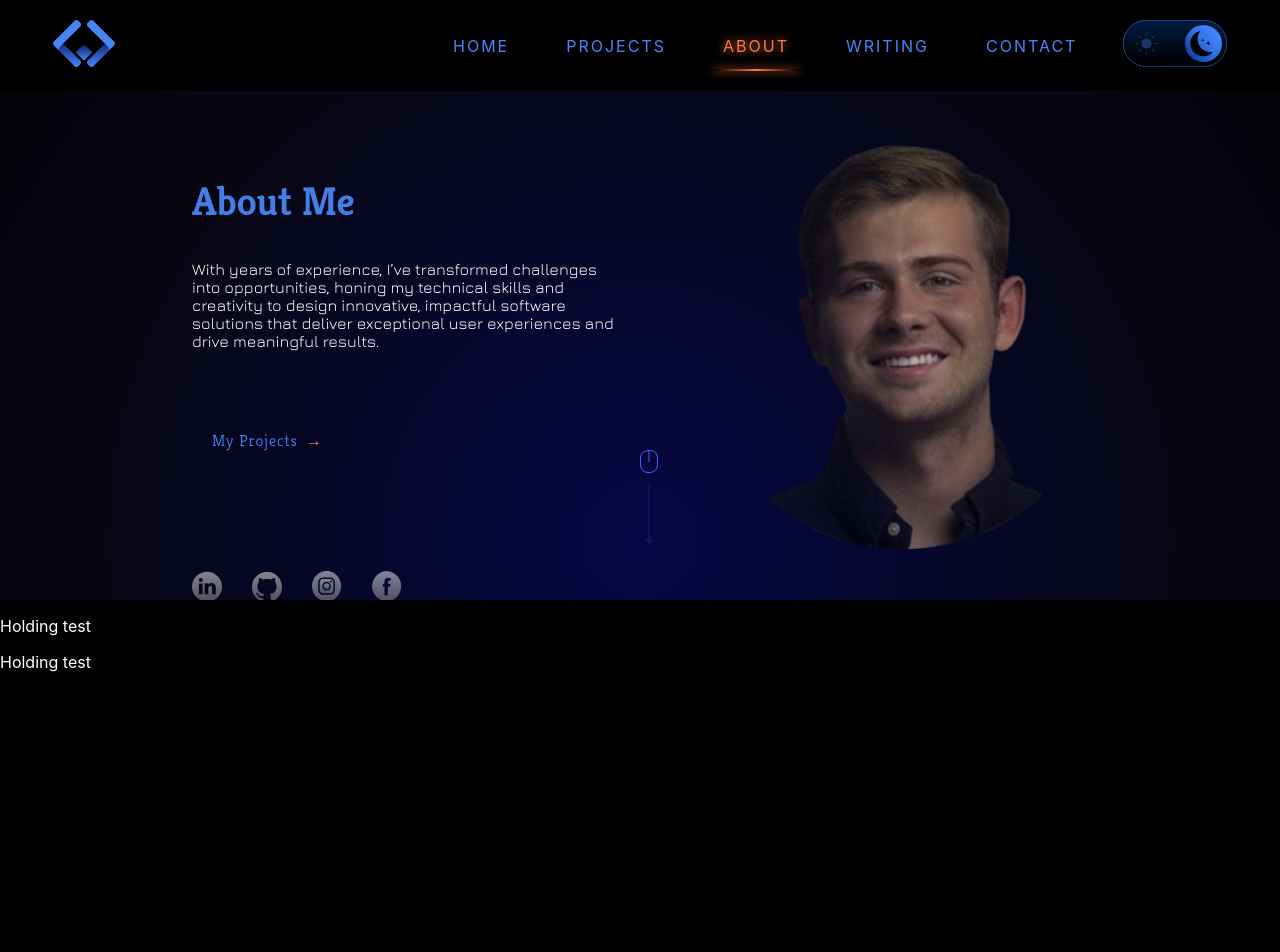
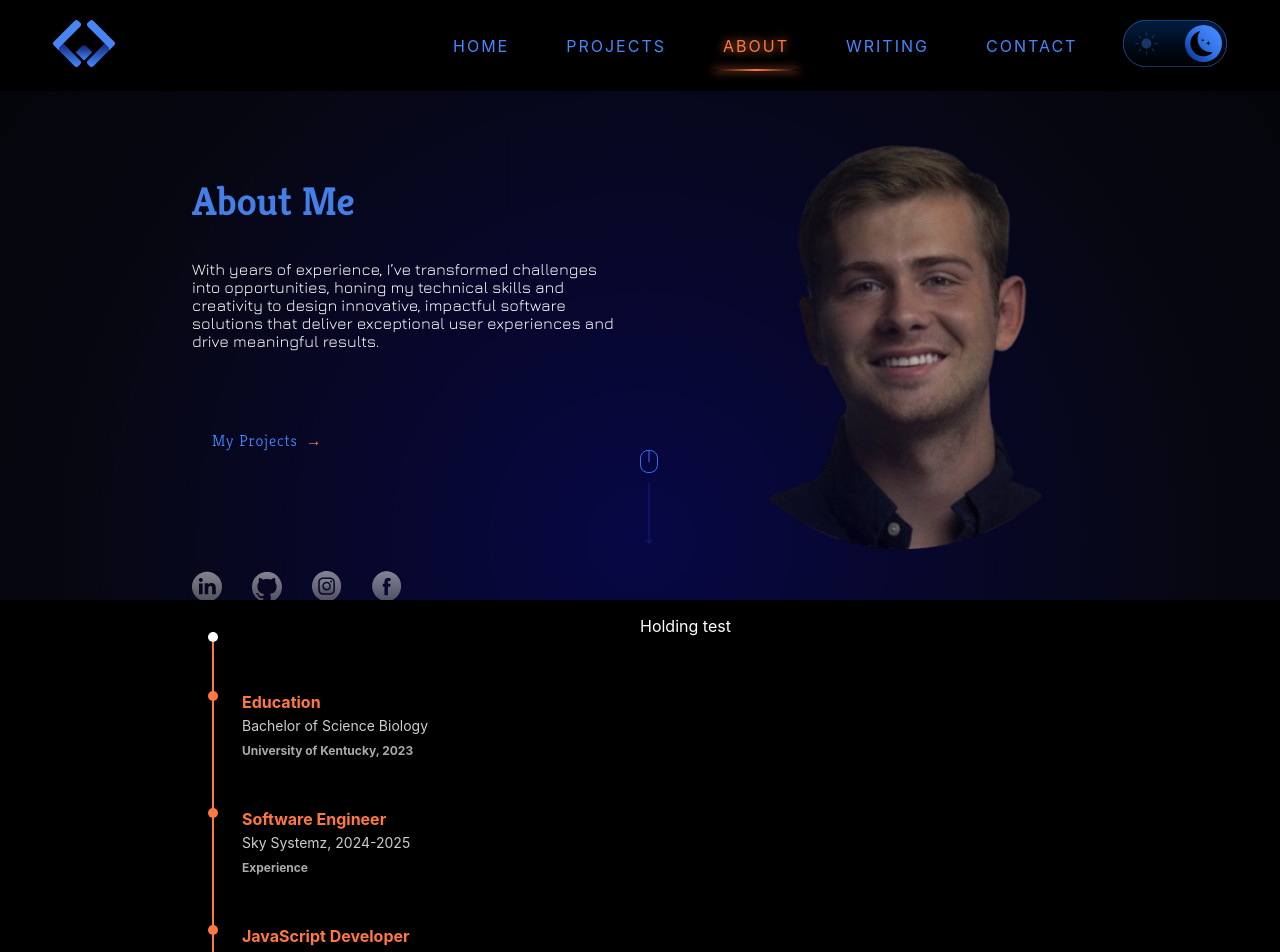
Before and after one commit to WillCBurroughs/personal_website, a React (Create React App) app: page /about in a window 1280 px wide. Shown: the top 952 px of the page. Built offline with nearby package versions, Linux system fonts and the light colour scheme; a web font is replaced by a local one.

Commit message:
Getting started on Creating experience section

```diff
--- /dev/null
+++ b/src/components/atoms/LineElement.js
@@ -0,0 +1,20 @@
+import React from "react";
+import '../../App.css'
+
+export default function LineElement(props) {
+    const { width = 0.1, height = 60, top = 5, left = 30, color = "#FF7843" } = props;
+
+    return (
+      <div
+        className="LineElement"
+        style={{
+          width: `${width}vw`,
+          height: `${height}vh`,
+          top: `${top}vh`,
+          left: `${left}vw`,
+          position: "relative",
+          backgroundColor: color,
+        }}
+      ></div>
+    );
+}
--- /dev/null
+++ b/src/components/atoms/Timeline.js
@@ -0,0 +1,39 @@
+import React from "react";
+import "../../index.css";
+
+const TimelineItem = ({ title, subtitle, year, classNameDot = "timeline-dot" }) => (
+  <div className="timeline-item">
+    <div className= {classNameDot} ></div>
+    <div className="timeline-content">
+      <h4>{title}</h4>
+      <p>{subtitle}</p>
+      {year && <span className="timeline-year">{year}</span>}
+    </div>
+  </div>
+);
+
+const Timeline = () => (
+  <div className="timeline">
+    <div className="timeline-line"></div>
+    <TimelineItem
+        classNameDot="timeline-header"
+    />
+    <TimelineItem
+      title="Education"
+      subtitle="Bachelor of Science Biology"
+      year="University of Kentucky, 2023"
+    />
+    <TimelineItem
+      title="Software Engineer"
+      subtitle="Sky Systemz, 2024-2025"
+      year="Experience"
+    />
+    <TimelineItem
+      title="JavaScript Developer"
+      subtitle="AWS Certified Developer – Associate"
+      year="Certifications"
+    />
+  </div>
+);
+
+export default Timeline;
--- a/src/components/molecules/AboutMeExperienceLeft.js
+++ b/src/components/molecules/AboutMeExperienceLeft.js
@@ -1,11 +1,14 @@
 import React from "react";
 import '../../index.css';
+import LineElement from "../atoms/LineElement";
+import Timeline from "../atoms/Timeline";
 
 function AboutMeExperienceLeft() {
 
     return (
         <div className="credibilityHolder">
-            <p>Holding test</p>
+            {/* <LineElement/> */}
+            <Timeline/>
         </div>
     );
 }
--- a/src/index.css
+++ b/src/index.css
@@ -677,4 +677,84 @@ h1, h2, h3 {
 
   .AboutMeExperienceDesktop {
     height: 150vh;
+    display: flex;
+    width: 100vw;
   }
+
+  .credibilityHolder {
+    flex: 1;
+  }
+
+
+  /* Design for timeline */
+
+  .timeline {
+    position: relative;
+    margin: 15vw;
+    top: -20vh;
+    padding: 0;
+    width: 100%;
+    height: 60vh;
+    max-width: 600px;
+    z-index: -1;
+  }
+
+  .timeline-line {
+    position: absolute;
+    top: 0;
+    left: 20px; /* Adjust for alignment */
+    width: 2px;
+    height: 100%;
+    background-color: #FF7843; /* Adjust color */
+  }
+
+  .timeline-item {
+    display: flex;
+    align-items: flex-start;
+    margin-bottom: 40px;
+    padding-left: 40px; /* Matches dot position */
+    position: relative;
+  }
+
+  .timeline-dot, .timeline-header  {
+    position: absolute;
+    left: 16px;
+    width: 10px;
+    height: 10px;
+    border-radius: 50%;
+     /* Centers dot vertically */
+  }
+
+  .timeline-dot {
+    background-color: #FF7843;
+    top: 4px;
+  }
+
+
+  .timeline-header {
+    background-color: white;
+  }
+
+  .timeline-content {
+    background: transparent;
+    padding: 5px 10px;
+  }
+
+  .timeline-content h4 {
+    font-size: 16px;
+    margin: 0;
+    color: #FF7843;
+  }
+
+  .timeline-content p {
+    margin: 5px 0;
+    font-size: 14px;
+    color: #ccc; /* Adjust text color */
+  }
+
+  .timeline-year {
+    font-size: 12px;
+    color: #aaa;
+    font-weight: bold;
+    margin-top: 5px;
+  }
```
